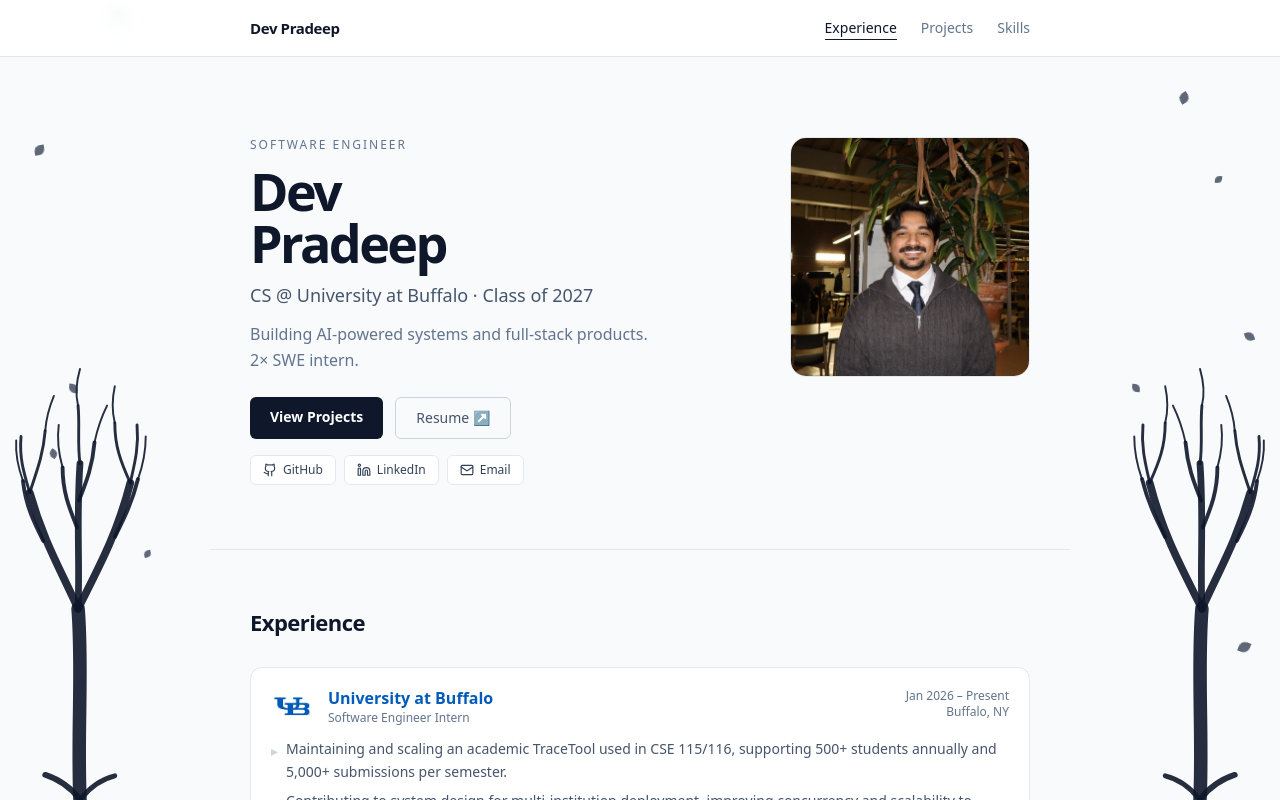
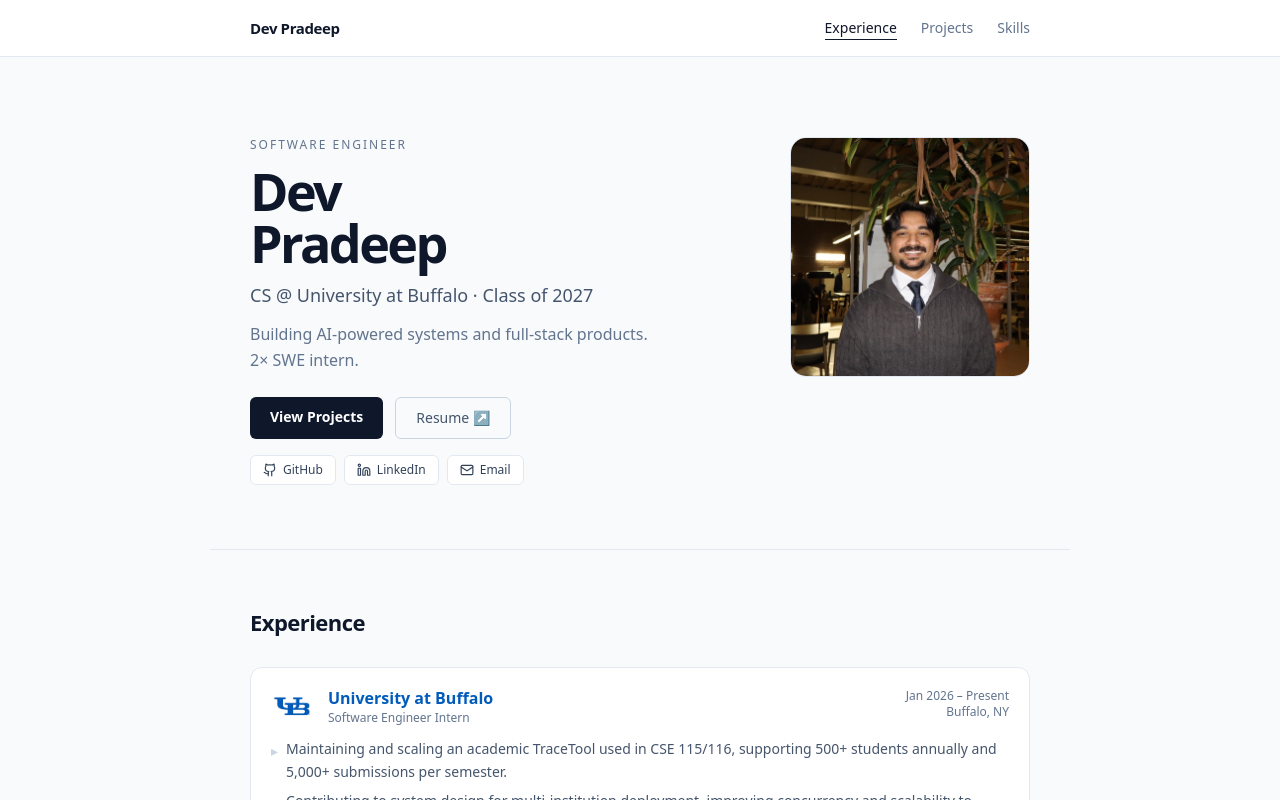
Before and after one commit to Devpradp/dev-portfolio, a Next.js app: page / in a window 1280 px wide. Shown: the top 800 px of the page. Built offline with nearby package versions, Linux system fonts and the light colour scheme.

Commit message:
Revert "feat: decorative side banners — tree silhouettes with falling leaves"
This reverts commit e367c9dc9de4be1606a2cd78e76a3641557265c4.

```diff
--- a/app/globals.css
+++ b/app/globals.css
@@ -67,42 +67,6 @@ html {
     animation-delay: 320ms;
   }
 
-  /* Falling leaves for the SideTrees gutter banners */
-  @keyframes leaf-fall {
-    0% {
-      transform: translate(0, -5vh) rotate(0deg);
-      opacity: 0;
-    }
-    6% {
-      opacity: 0.7;
-    }
-    25% {
-      transform: translate(18px, 22vh) rotate(95deg);
-    }
-    50% {
-      transform: translate(-14px, 48vh) rotate(185deg);
-    }
-    75% {
-      transform: translate(16px, 74vh) rotate(275deg);
-    }
-    94% {
-      opacity: 0.7;
-    }
-    100% {
-      transform: translate(0, 105vh) rotate(360deg);
-      opacity: 0;
-    }
-  }
-
-  .leaf {
-    position: absolute;
-    top: 0;
-    border-radius: 0 62% 0 62%;
-    opacity: 0;
-    animation: leaf-fall linear infinite;
-    will-change: transform;
-  }
-
   /* Nav links — underline slides in from the left on hover */
   .nav-link {
     position: relative;
@@ -149,10 +113,5 @@ html {
     .nav-link::after {
       transition: none;
     }
-
-    .leaf {
-      animation: none;
-      opacity: 0;
-    }
   }
 }
--- a/app/page.tsx
+++ b/app/page.tsx
@@ -4,14 +4,12 @@ import Experience from "@/components/Experience";
 import Projects from "@/components/Projects";
 import Skills from "@/components/Skills";
 import Footer from "@/components/Footer";
-import SideTrees from "@/components/SideTrees";
 
 export default function Home() {
   return (
     <>
       <Nav />
       <div className="bg-slate-50">
-        <SideTrees />
         <Hero />
         <Experience />
         <Projects />
--- a/components/SideTrees.tsx
+++ /dev/null
@@ -1,102 +0,0 @@
-// Decorative gutter banners: black tree silhouettes with slow falling leaves.
-// Pure CSS animation (see .leaf / leaf-fall in globals.css) — no client JS.
-
-interface Leaf {
-  left: string;
-  duration: number;
-  delay: number;
-  scale: number;
-}
-
-// Negative delays start leaves mid-fall so the scene isn't empty on load
-const leftLeaves: Leaf[] = [
-  { left: "12%", duration: 14, delay: -3, scale: 1 },
-  { left: "34%", duration: 19, delay: -11, scale: 0.8 },
-  { left: "52%", duration: 12, delay: -6, scale: 0.9 },
-  { left: "68%", duration: 17, delay: -1, scale: 1.1 },
-  { left: "84%", duration: 20, delay: -14, scale: 0.7 },
-];
-
-const rightLeaves: Leaf[] = [
-  { left: "16%", duration: 18, delay: -9, scale: 0.8 },
-  { left: "30%", duration: 13, delay: -2, scale: 1 },
-  { left: "48%", duration: 20, delay: -5, scale: 0.7 },
-  { left: "66%", duration: 15, delay: -12, scale: 1.1 },
-  { left: "82%", duration: 16, delay: -7, scale: 0.9 },
-];
-
-function Tree() {
-  return (
-    <svg
-      viewBox="0 0 160 480"
-      preserveAspectRatio="xMidYMax meet"
-      className="absolute bottom-0 left-0 h-[58vh] w-full text-slate-900/90"
-      fill="none"
-      stroke="currentColor"
-      strokeLinecap="round"
-    >
-      {/* trunk */}
-      <path d="M80 480 C 77 410, 83 345, 78 282" strokeWidth="14" />
-      <path d="M80 480 C 70 466, 56 458, 44 454" strokeWidth="6" />
-      <path d="M80 480 C 92 464, 104 458, 116 455" strokeWidth="5" />
-      {/* main limbs */}
-      <path d="M78 282 C 60 242, 42 212, 28 162" strokeWidth="8" />
-      <path d="M78 282 C 100 238, 118 206, 132 152" strokeWidth="8" />
-      <path d="M78 282 C 80 232, 76 190, 80 132" strokeWidth="7" />
-      {/* secondary branches */}
-      <path d="M42 212 C 32 192, 24 176, 21 150" strokeWidth="4" />
-      <path d="M28 162 C 22 142, 17 126, 19 104" strokeWidth="3" />
-      <path d="M28 162 C 36 138, 42 122, 44 98" strokeWidth="3" />
-      <path d="M116 208 C 126 188, 134 172, 140 148" strokeWidth="4" />
-      <path d="M132 152 C 137 130, 141 114, 139 92" strokeWidth="3" />
-      <path d="M132 152 C 122 130, 116 114, 116 90" strokeWidth="3" />
-      <path d="M77 198 C 68 176, 62 160, 62 136" strokeWidth="4" />
-      <path d="M79 170 C 87 150, 93 134, 95 110" strokeWidth="4" />
-      <path d="M80 132 C 77 110, 80 94, 78 72" strokeWidth="3" />
-      {/* twigs */}
-      <path d="M21 150 C 16 136, 13 124, 14 108" strokeWidth="2" />
-      <path d="M44 98 C 45 86, 48 74, 53 62" strokeWidth="2" />
-      <path d="M140 148 C 145 134, 148 120, 148 104" strokeWidth="2" />
-      <path d="M116 90 C 113 78, 113 66, 116 52" strokeWidth="2" />
-      <path d="M62 136 C 58 122, 56 108, 58 92" strokeWidth="2" />
-      <path d="M95 110 C 98 96, 102 84, 108 72" strokeWidth="2" />
-      <path d="M78 72 C 75 60, 76 48, 80 34" strokeWidth="2" />
-    </svg>
-  );
-}
-
-function Panel({ side, leaves }: { side: "left" | "right"; leaves: Leaf[] }) {
-  return (
-    <div
-      className={`hidden min-[1280px]:block fixed inset-y-0 w-40 z-0 pointer-events-none overflow-hidden ${
-        side === "left" ? "left-0" : "right-0"
-      }`}
-    >
-      <div className={side === "right" ? "absolute inset-0 scale-x-[-1]" : "absolute inset-0"}>
-        <Tree />
-      </div>
-      {leaves.map((leaf, i) => (
-        <span
-          key={i}
-          className="leaf bg-slate-800"
-          style={{
-            left: leaf.left,
-            animationDuration: `${leaf.duration}s`,
-            animationDelay: `${leaf.delay}s`,
-            width: `${10 * leaf.scale}px`,
-            height: `${10 * leaf.scale}px`,
-          }}
-        />
-      ))}
-    </div>
-  );
-}
-
-export default function SideTrees() {
-  return (
-    <div aria-hidden="true">
-      <Panel side="left" leaves={leftLeaves} />
-      <Panel side="right" leaves={rightLeaves} />
-    </div>
-  );
-}
```
